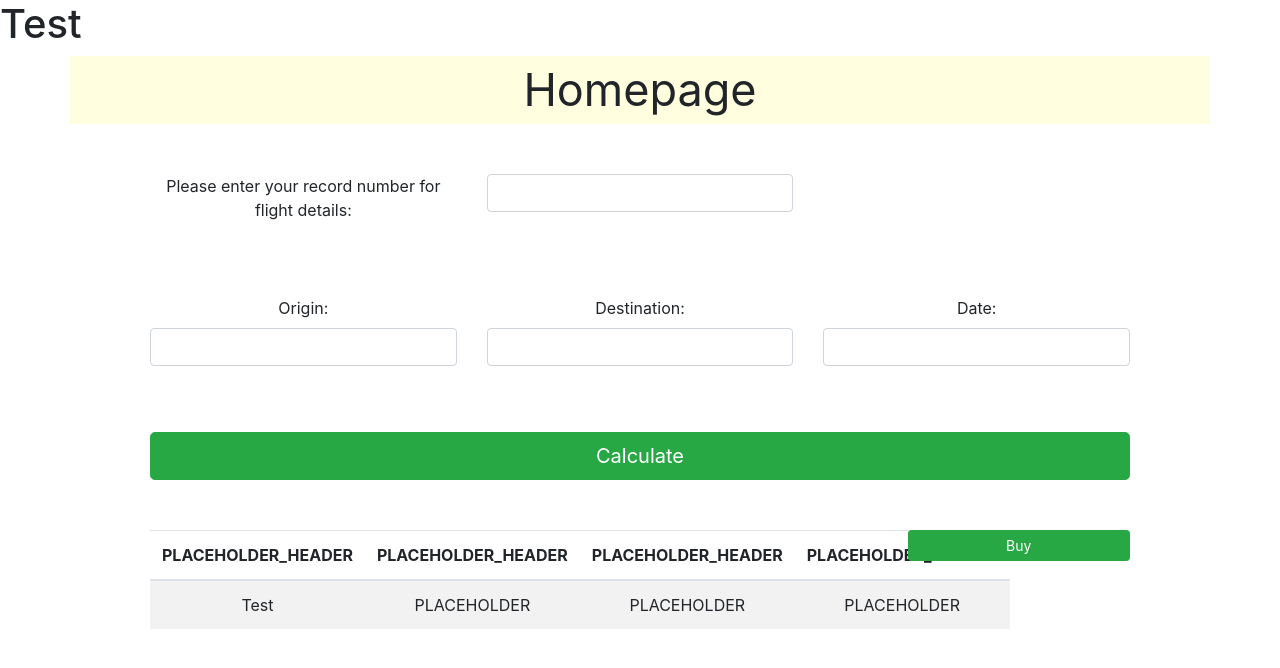
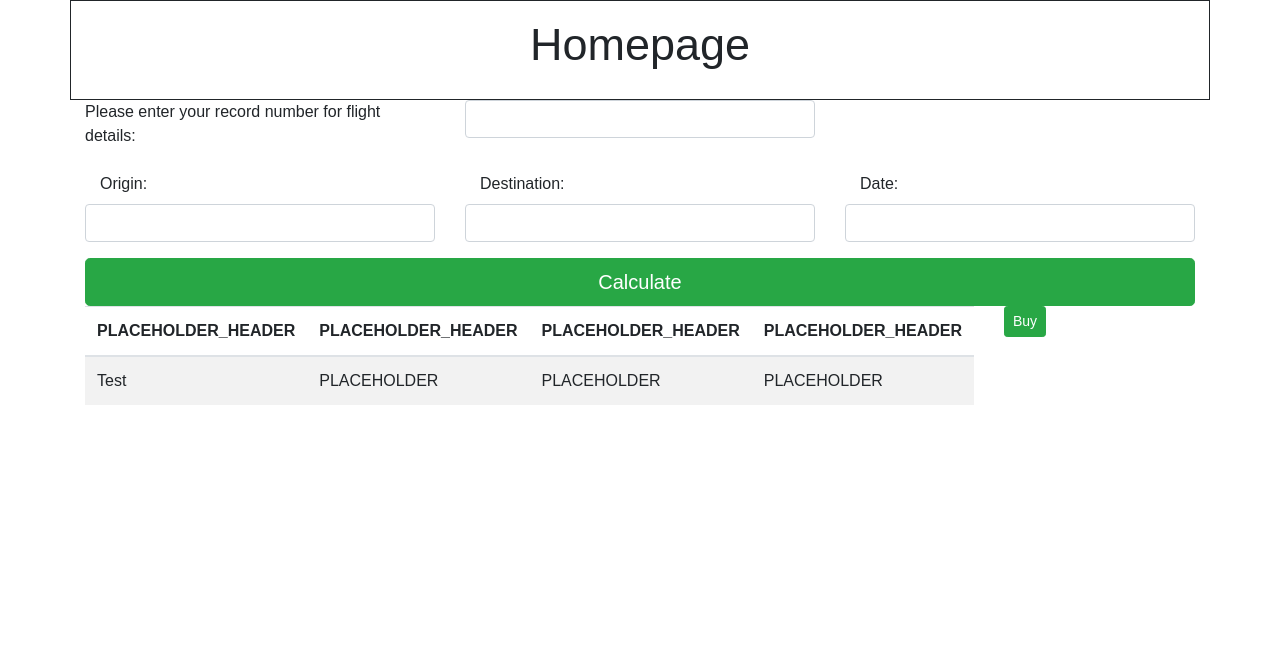
Before and after one commit to shavonnecobb2/AAHackathon, an Angular app in the folder front-end/: page /flights/home in a window 1280 px wide. Shown: the top 668 px of the page. Built offline with nearby package versions, Linux system fonts and the light colour scheme.

Commit message:
uniforming html pages - checkout and profile pretty uniformed

```diff
--- a/front-end/src/app/app.component.html
+++ b/front-end/src/app/app.component.html
@@ -1,2 +1 @@
-<h1>Test</h1>
 <router-outlet></router-outlet>
--- a/front-end/src/app/flights/components/checkout/checkout.component.css
+++ b/front-end/src/app/flights/components/checkout/checkout.component.css
@@ -0,0 +1,37 @@
+.aa-container {
+/* text-align: center; */
+  font-family: arial;
+}
+
+.aa-header {
+  /* background-color: rgb(52, 107, 235, 0.65); */
+  border: 1px solid;
+  font-size: 45px;
+  height: 100px;
+  padding-top: 10px;
+  padding-left: 20px;
+  padding-right: 20px;
+  padding-bottom: 20px;
+  text-align: center;
+}
+
+.cust-info {
+  margin-top: 130px;
+  marign-left: 30px;
+  margin-right: 30px;
+  margin-bottom: 45px;
+  padding: 10px;
+}
+
+.aa-table {
+  margin-top: 70px;
+  marign-left: 30px;
+  margin-right: 30px;
+  margin-bottom: 45px;
+  padding: 10px;
+}
+
+.aa-price {
+  margin: 10px;
+  padding: 10px;
+}
--- a/front-end/src/app/flights/components/checkout/checkout.component.html
+++ b/front-end/src/app/flights/components/checkout/checkout.component.html
@@ -1,13 +1,13 @@
-<div class="container">
+<div class="container aa-container">
   <div class="row aa-header">
-    <div class="col-12">
+    <div class="col">
       Checkout Page
     </div>
   </div>
 
-  <div class="row tbl-calc">
-    <div class="col-9">
-      <table class="table table-striped table-condensed">
+  <div class="row">
+    <div class="col">
+      <table class="table aa-table table-bordered">
         <thead>
           <tr>
             <th>PLACEHOLDER_HEADER</th>
@@ -30,13 +30,13 @@
     </div>
   </div>
 
-  <div class="row">
+  <div class="row aa-price float-right">
     <div class="col">
       <p>Total price: PLACEHOLDER</p>
     </div>
   </div>
 
-  <div class="row">
+  <div class="row cust-info">
     <div class="col">
       <h3>Please enter the following information:</h3>
       <form>
@@ -62,14 +62,15 @@
             </div>
           </div>
         </div>
-        </form>
+      </form>
     </div>
-    <div class="row">
-      <div class="col">
-        <button type="submit" class="btn btn-sm btn-success btn-block">
-          Buy
-        </button>
-      </div>
+  </div>
+
+  <div class="row">
+    <div class="col">
+      <button type="submit" class="btn btn-lg btn-success">
+        Buy
+      </button>
     </div>
   </div>
 </div>
--- a/front-end/src/app/flights/components/home/home.component.css
+++ b/front-end/src/app/flights/components/home/home.component.css
@@ -1,12 +1,37 @@
 .aa-container {
+/* text-align: center; */
+  font-family: arial;
+}
+
+.aa-header {
+  /* background-color: rgb(52, 107, 235, 0.65); */
+  border: 1px solid;
+  font-size: 45px;
+  height: 100px;
+  padding-top: 10px;
+  padding-left: 20px;
+  padding-right: 20px;
+  padding-bottom: 20px;
   text-align: center;
 }
 
-.aa-header {
-  background-color: lightYellow;
-  font-size: 45px;
+.cust-info {
+  margin-top: 130px;
+  marign-left: 30px;
+  margin-right: 30px;
+  margin-bottom: 45px;
+  padding: 10px;
 }
 
-.aa-div {
-  margin: 50px;
+.aa-table {
+  margin-top: 70px;
+  marign-left: 30px;
+  margin-right: 30px;
+  margin-bottom: 45px;
+  padding: 10px;
 }
+
+.aa-price {
+  margin: 10px;
+  padding: 10px;
+}
--- a/front-end/src/app/flights/components/home/home.component.html
+++ b/front-end/src/app/flights/components/home/home.component.html
@@ -59,9 +59,9 @@
     </div>
   </div>
 
-  <div class="row tbl-calc aa-div">
-    <div class="col-9">
-      <table class="table table-striped table-condensed">
+  <div class="row justify-content-around">
+    <div class="col">
+      <table class="table table-striped">
         <thead>
           <tr>
             <th>PLACEHOLDER_HEADER</th>
@@ -83,8 +83,8 @@
       </table>
     </div>
 
-    <div class="col-3">
-      <button type="submit" class="btn btn-sm btn-success btn-block">
+    <div class="col">
+      <button type="submit" class="btn btn-sm btn-success">
         Buy
       </button>
     </div>
--- a/front-end/src/app/flights/components/profile/profile.component.css
+++ b/front-end/src/app/flights/components/profile/profile.component.css
@@ -0,0 +1,37 @@
+.aa-container {
+/* text-align: center; */
+  font-family: arial;
+}
+
+.aa-header {
+  /* background-color: rgb(52, 107, 235, 0.65); */
+  border: 1px solid;
+  font-size: 45px;
+  height: 100px;
+  padding-top: 10px;
+  padding-left: 20px;
+  padding-right: 20px;
+  padding-bottom: 20px;
+  text-align: center;
+}
+
+.cust-info {
+  margin-top: 70px;
+  marign-left: 30px;
+  margin-right: 30px;
+  margin-bottom: 45px;
+  padding: 10px;
+}
+
+/* .aa-table {
+  border: 1px solid;
+} */
+
+.flight-info{
+  margin: 30px;
+  padding: 10px;
+}
+
+/* #aa-flight-info {
+  font-size: 25px;
+} */
--- a/front-end/src/app/flights/components/profile/profile.component.html
+++ b/front-end/src/app/flights/components/profile/profile.component.html
@@ -1,33 +1,31 @@
-<div class="container">
+<div class="container aa-container">
   <div class="row aa-header">
-    <div class="col-12">
+    <div class="col">
       Confirmation Page
+    </div>
+  </div>
+
+  <div class="row cust-info">
+    <div class="col-">
+      <p>Name: PLACEHOLDER_FIRSTNAME && PLACEHOLDER_LASTNAME</p>
+      <p>Email: PLACEHOLDER_EMAIL</p>
+      <p>Confirmation number: PLACEHOLDER</p>
+    </div>
+  </div>
+
+
+  <div class="row flight-info">
+    <div class="col=2">
+      <h3 id="aa-flight-info">Here is your flight info:</h3>
     </div>
   </div>
 
   <div class="row">
     <div class="col">
-      <p>Name: PLACEHOLDER_FIRSTNAME && PLACEHOLDER_LASTNAME</p>
-    </div>
-    <div class="col">
-      <p>Name: PLACEHOLDER_FIRSTNAME && PLACEHOLDER_LASTNAME</p>
-    </div>
-    <div class="col">
-      <p>Here's your confirmation number: PLACEHOLDER</p>
-    </div>
-  </div>
-
-<div class="row">
-  <div class="col=2">
-    <h3>Here is your flight info:</h3>
-  </div>
-</div>
-
-  <div class="row tbl-calc">
-    <div class="col-9">
-      <table class="table table-striped table-condensed">
+      <table class="table aa-table table-bordered">
         <thead>
           <tr>
+            <th>PLACEHOLDER_HEADER</th>
             <th>PLACEHOLDER_HEADER</th>
             <th>PLACEHOLDER_HEADER</th>
             <th>PLACEHOLDER_HEADER</th>
@@ -36,9 +34,8 @@
         </thead>
         <tbody>
           <tr>
-            <td>
-              Test
-            </td>
+            <td>PLACEHOLDER</td>
+            <td>PLACEHOLDER</td>
             <td>PLACEHOLDER</td>
             <td>PLACEHOLDER</td>
             <td>PLACEHOLDER</td>
@@ -47,5 +44,4 @@
       </table>
     </div>
   </div>
-
 </div>
```
